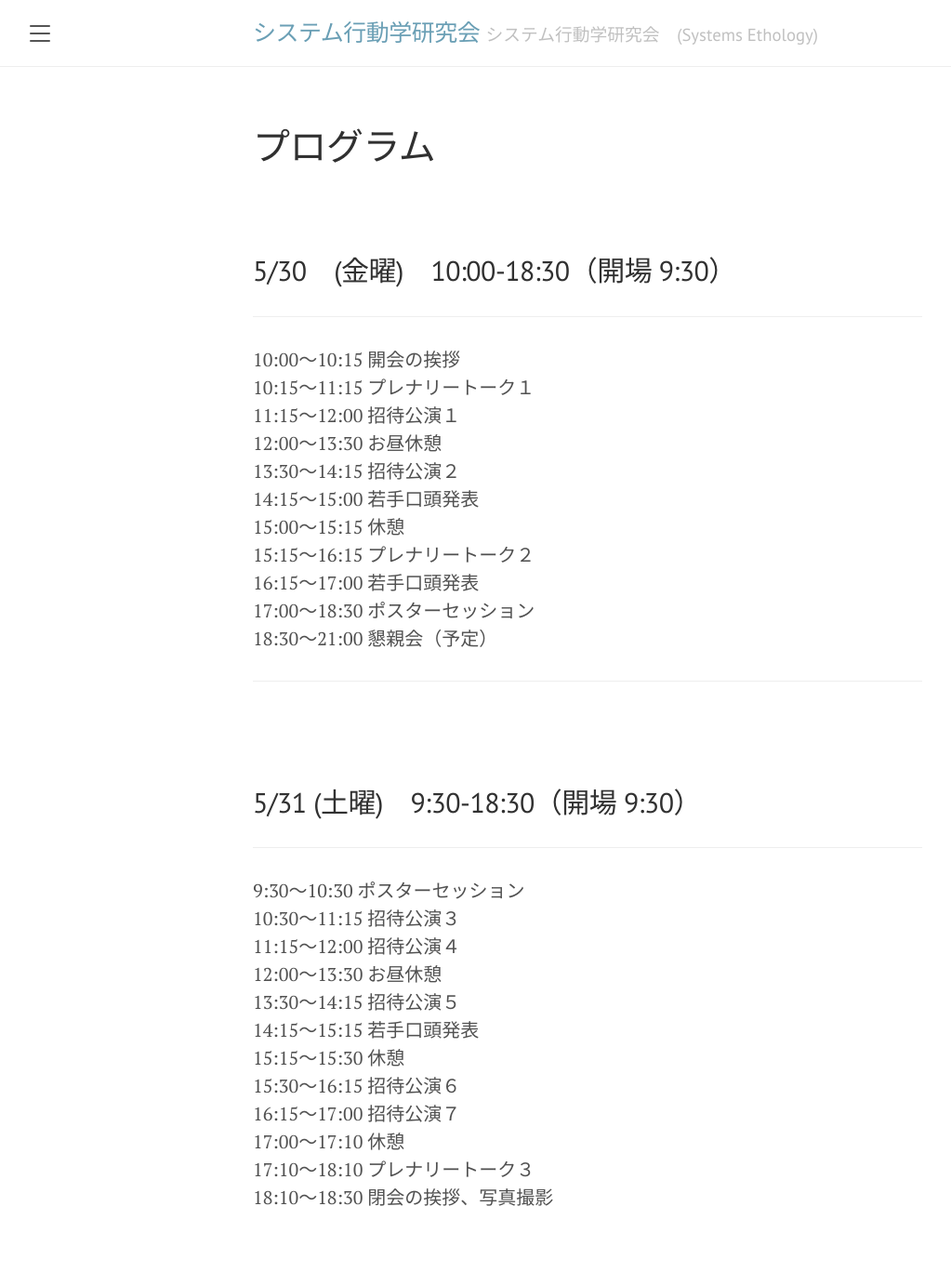
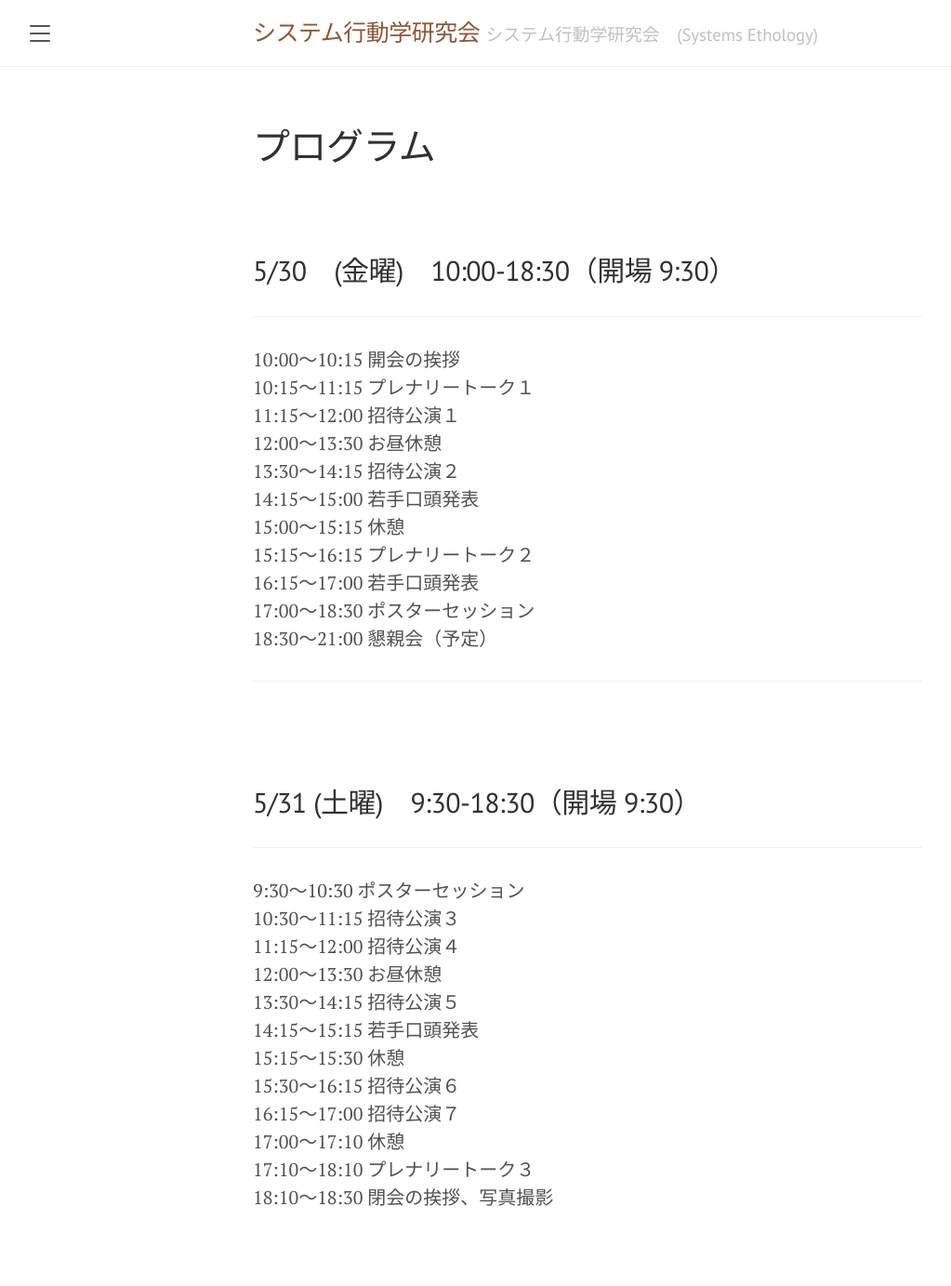
Before and after one commit to SystemsEthology/website, a Jekyll site: the page built from event_01/conference01_program.md, in a window 1280 px wide. Shown: the whole page at 93% size, without its empty margins (8-1031 px from the left). Built offline with Jekyll 4.4.1, drawn with Linux system fonts in a browser that asks for light colours.

Commit message:
change conference page color

```diff
--- a/_layouts/default_conference.html
+++ b/_layouts/default_conference.html
@@ -3,7 +3,7 @@
 
   {% include head.html %}
 
-  <body class="theme-base-0d sidebar-overlay">
+  <body class="theme-base-0f sidebar-overlay">
 
     {% include sidebar_conference.html %}
 
```
